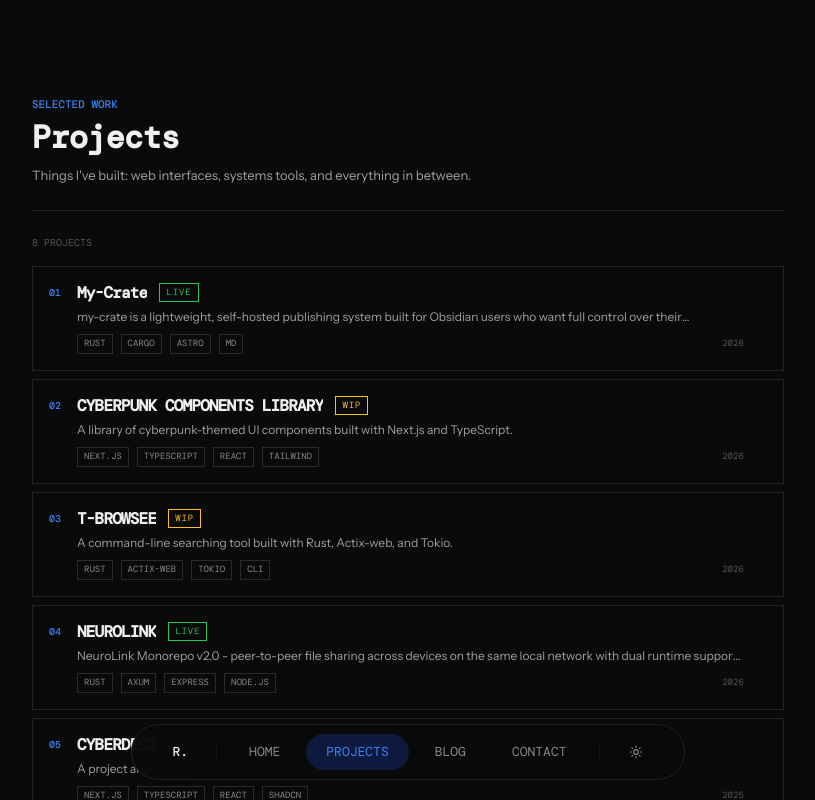
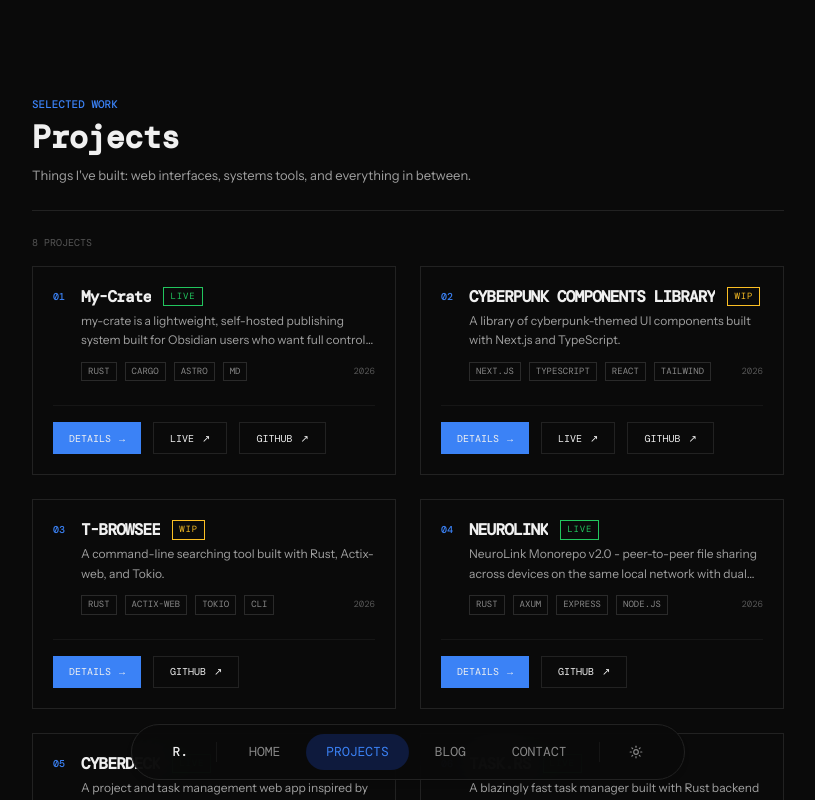
Before and after one commit to Rohit-48/portfolio-v1, a Next.js app: page /projects in a window 1280 px wide. Shown: the top 800 px of the page, without its empty margins (232-1047 px from the left). Built offline with nearby package versions, Linux system fonts and the light colour scheme; a web font is replaced by a local one.

Commit message:
Refactor ProjectCard layout and enhance styling; update ProjectGrid to use a grid layout; fix typo in project description

```diff
--- a/components/projects/ProjectCard.tsx
+++ b/components/projects/ProjectCard.tsx
@@ -4,7 +4,6 @@ import Link from "next/link";
 import { motion } from "framer-motion";
 import type { ProjectMeta } from "@/types/project";
 import { cn } from "@/lib/utils";
-import { useProjectPreview } from "./ProjectPreviewContext";
 
 interface ProjectCardProps {
   project: ProjectMeta;
@@ -29,20 +28,16 @@ const cardVariant = {
 export default function ProjectCard({ project, index }: ProjectCardProps) {
   const num = String(index + 1).padStart(2, "0");
   const status = statusConfig[project.status];
-  const { setPreview } = useProjectPreview() ?? {};
 
   return (
-    <motion.div variants={cardVariant}>
-      <Link
-        href={`/projects/${project.slug}`}
-        className="group relative flex items-start gap-4 px-4 py-4 border border-border bg-transparent transition-[border-color,background-color,transform] duration-200 ease-out hover:border-accent/40 hover:bg-surface-hover hover:-translate-y-0.5"
-        onMouseEnter={(e) => setPreview?.(project, e.clientX, e.clientY)}
-        onMouseMove={(e) => setPreview?.(project, e.clientX, e.clientY)}
-        onMouseLeave={() => setPreview?.(null, 0, 0)}
+    <motion.div variants={cardVariant} className="h-full">
+      <div
+        className="h-full group relative flex flex-col gap-4 px-5 py-5 border border-border bg-transparent transition-[border-color,background-color,transform] duration-200 ease-out hover:border-accent/40 hover:bg-surface-hover hover:-translate-y-0.5"
       >
         {/* Bottom accent sweep */}
         <span className="absolute bottom-0 left-0 h-[2px] bg-accent w-0 group-hover:w-full transition-[width] duration-300 ease-out" />
 
+        <div className="flex items-start gap-4">
           {/* Number */}
           <span className="font-mono text-[10px] text-accent tracking-label font-medium shrink-0 mt-0.5">
             {num}
@@ -52,9 +47,11 @@ export default function ProjectCard({ project, index }: ProjectCardProps) {
           <div className="flex-1 min-w-0">
             {/* Title row */}
             <div className="flex items-center gap-3 mb-1">
+              <Link href={`/projects/${project.slug}`} className="min-w-0">
                 <h3 className="font-mono text-[14px] md:text-[16px] font-semibold text-primary leading-tight tracking-tighter truncate group-hover:text-accent transition-colors duration-150 ease-out">
                   {project.title}
                 </h3>
+              </Link>
               <span
                 className={cn(
                   "font-mono text-[9px] tracking-[0.1em] px-1.5 py-0.5 border shrink-0",
@@ -66,12 +63,12 @@ export default function ProjectCard({ project, index }: ProjectCardProps) {
             </div>
 
             {/* Description */}
-          <p className="font-sans text-[12px] text-secondary leading-relaxed line-clamp-1 mb-2">
+            <p className="font-sans text-[12px] text-secondary leading-relaxed line-clamp-2 mb-3">
               {project.description}
             </p>
 
             {/* Tags + year */}
-          <div className="flex items-center gap-2 flex-wrap">
+            <div className="flex items-center gap-2 flex-wrap mb-2">
               {project.tags.slice(0, 4).map((tag) => (
                 <span
                   key={tag}
@@ -85,12 +82,49 @@ export default function ProjectCard({ project, index }: ProjectCardProps) {
               </span>
             </div>
           </div>
+        </div>
 
-        {/* Arrow */}
-        <span className="font-mono text-accent text-xs opacity-0 -translate-x-1 group-hover:opacity-100 group-hover:translate-x-0 transition-[opacity,transform] duration-200 ease-out shrink-0 mt-0.5">
+        {/* Action Buttons */}
+        <div className="flex items-center gap-3 mt-auto pt-4 border-t border-border/50">
+          <Link
+            href={`/projects/${project.slug}`}
+            className="group/btn inline-flex items-center gap-2 h-8 px-4 bg-accent font-mono text-[10px] text-[#F0F0F0] tracking-label uppercase transition-colors duration-150 ease-out hover:bg-accent-hover"
+          >
+            DETAILS
+            <span className="inline-block group-hover/btn:translate-x-0.5 transition-transform duration-150 ease-out">
               &rarr;
             </span>
           </Link>
+
+          {project.liveUrl && (
+            <a
+              href={project.liveUrl}
+              target="_blank"
+              rel="noopener noreferrer"
+              className="group/btn inline-flex items-center gap-2 h-8 px-4 border border-border font-mono text-[10px] text-primary tracking-label uppercase transition-colors duration-150 ease-out hover:border-accent hover:text-accent"
+            >
+              LIVE
+              <span className="inline-block group-hover/btn:-translate-y-0.5 group-hover/btn:translate-x-0.5 transition-transform duration-150 ease-out">
+                &#8599;
+              </span>
+            </a>
+          )}
+
+          {project.githubUrl && (
+            <a
+              href={project.githubUrl}
+              target="_blank"
+              rel="noopener noreferrer"
+              className="group/btn inline-flex items-center gap-2 h-8 px-4 border border-border font-mono text-[10px] text-primary tracking-label uppercase transition-colors duration-150 ease-out hover:border-accent hover:text-accent"
+            >
+              GITHUB
+              <span className="inline-block group-hover/btn:-translate-y-0.5 group-hover/btn:translate-x-0.5 transition-transform duration-150 ease-out">
+                &#8599;
+              </span>
+            </a>
+          )}
+        </div>
+      </div>
     </motion.div>
   );
 }
--- a/components/projects/ProjectGrid.tsx
+++ b/components/projects/ProjectGrid.tsx
@@ -33,7 +33,7 @@ export default function ProjectGrid({ projects }: ProjectGridProps) {
         variants={stagger}
         initial="hidden"
         animate={inView ? "visible" : "hidden"}
-        className="flex flex-col gap-2"
+        className="grid grid-cols-1 md:grid-cols-2 gap-4 md:gap-6"
       >
         {projects.map((project, i) => (
           <ProjectCard key={project.slug} project={project} index={i} />
--- a/lib/projects/data.ts
+++ b/lib/projects/data.ts
@@ -14,7 +14,7 @@ export const projects: Project[] = [
     stack: ["Rust", "Cargo", "Astro", "MD", "Hono.js", "TypeScript", "Tailwind CSS", "SQLite"],
     content: `## What It Is
 
-My-Crate is a lightweight, self-hosted publishing system built for Obsidian users who want full control over their knowledge. It transforms markdown notes into a fast, customizable, and developer-friendly website, without subscription lock-in.
+iMy-Crate is a lightweight, self-hosted publishing system built for Obsidian users who want full control over their knowledge. It transforms markdown notes into a fast, customizable, and developer-friendly website, without subscription lock-in.
 
 ## Features
 
```
Lines whose indentation alone changed are shown as unchanged.
